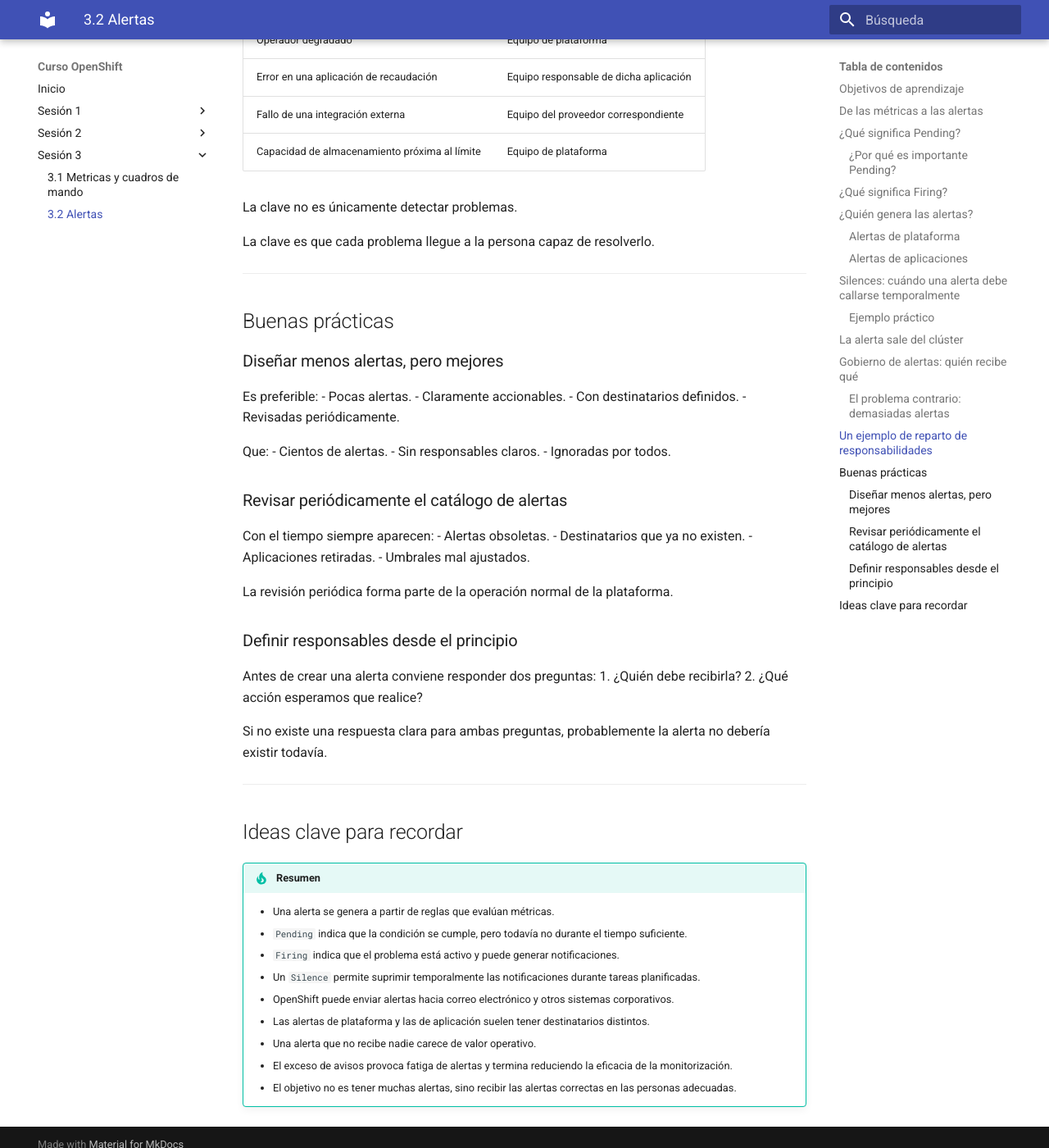
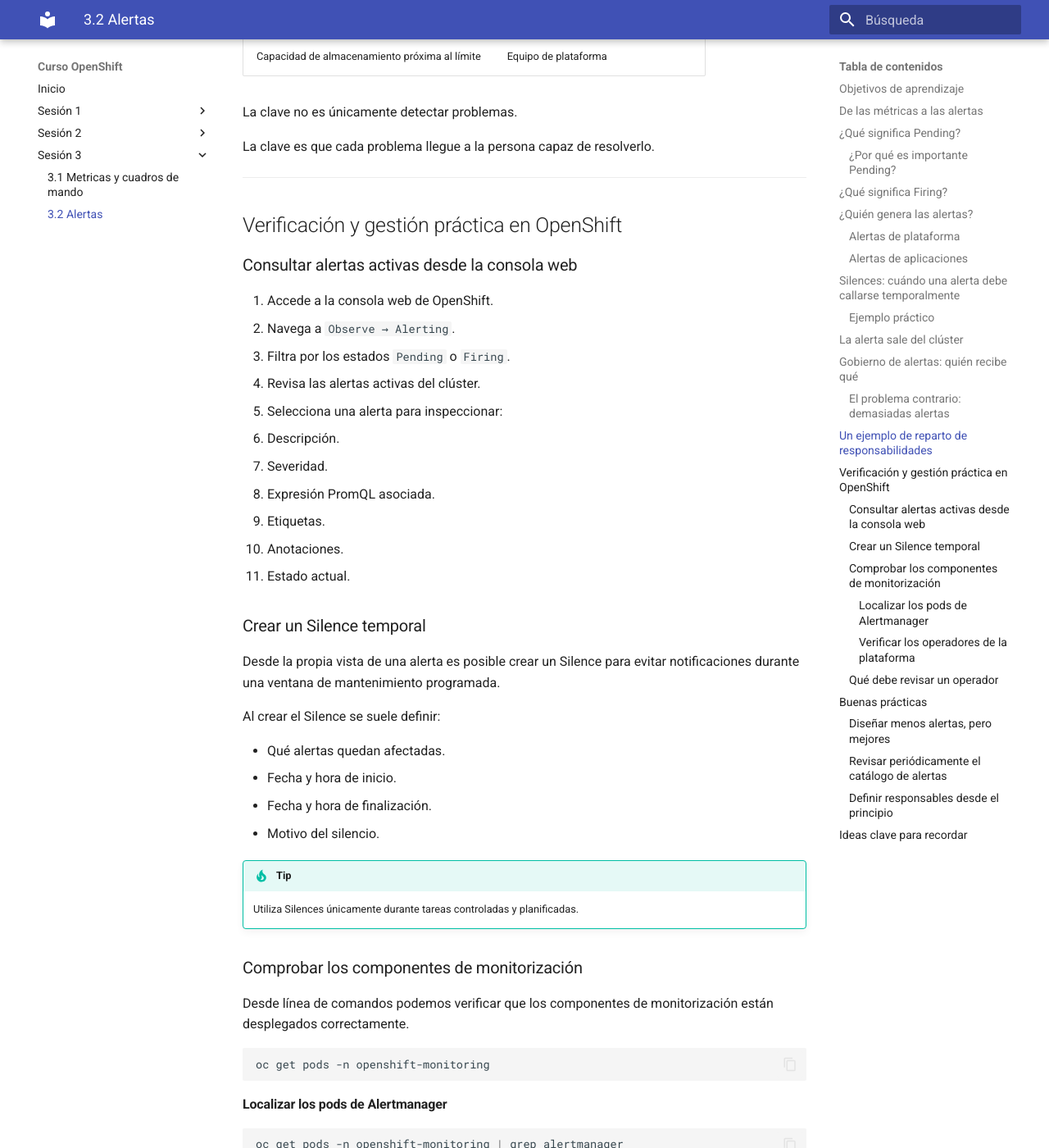
Before and after one commit to ieftraining/curso-openshift, an MkDocs documentation site: the page built from docs/sesion3/3.2 Alertas.md, in a window 1280 px wide and 1400 px high, scrolled down 9438 px. Shown: the whole window at 82% size. Built offline with MkDocs 1.6.1 and Material for MkDocs 9.7.7, drawn with Linux system fonts in a browser that asks for light colours; some of the changed text lies outside the part shown.

Commit message:
Add files via upload

````diff
--- a/docs/sesion3/3.2 Alertas.md
+++ b/docs/sesion3/3.2 Alertas.md
@@ -1,15 +1,15 @@
-# 3.2 Alertas: `pending` frente a `firing`, silences, y la alerta que sale del clúster por correo. El gobierno de quién recibe qué: una alerta que no le llega a nadie no existe, y el exceso de avisos equivale a no tener ninguno
+# 3.2 Alertas
 
 ## Objetivos de aprendizaje
 
 Al finalizar este apartado serás capaz de:
 
 - Comprender qué papel desempeñan las alertas dentro de la operación de OpenShift.
-- Diferenciar los estados `pending` y `firing`.
+- Diferenciar los estados Pending y Firing.
 - Entender por qué no toda anomalía genera inmediatamente una alerta activa.
-- Conocer qué es un `silence` y cuándo utilizarlo.
+- Conocer qué es un Silence y cuándo utilizarlo.
 - Comprender cómo salen las alertas del clúster hacia correo electrónico u otros sistemas externos.
-- Identificar los riesgos del exceso de alertas (*alert fatigue*).
+- Identificar los riesgos del exceso de alertas (alert fatigue).
 - Entender la importancia de definir quién recibe cada notificación.
 - Diferenciar una plataforma con alertas útiles de una plataforma que genera ruido constante.
 
@@ -31,8 +31,11 @@
 
 ```mermaid
 flowchart LR
-    A[Métrica] --> B[Regla de alerta]
+    A[Métrica]
+    --> B[Regla de alerta]
+
     B --> C{¿Se cumple la condición?}
+
     C -->|No| D[Sin alerta]
     C -->|Sí| E[Pending]
     E --> F[Firing]
@@ -67,28 +72,31 @@
 Si un pico de carga dura únicamente 30 segundos:
 
 - La condición se cumple.
-- La alerta entra en `Pending`.
+- La alerta entra en Pending.
 - No se envía ninguna notificación.
 
-Si la carga vuelve a la normalidad antes de los 5 minutos:
+Si la carga vuelve a la normalidad antes de esos 5 minutos:
 
 - La alerta desaparece.
-- Nunca llega a `Firing`.
+- Nunca llega a Firing.
 
 ```mermaid
 timeline
-    title Evolución de una alerta
-    00:00 : CPU normal
-    00:30 : CPU supera 90%
-    00:30 : Pending
-    03:00 : Sigue Pending
-    05:30 : Firing
-    06:00 : Notificación enviada
+    title Regla: CPU > 90% durante 5 minutos
+
+    0 min : CPU normal
+    1 min : CPU supera 90%
+    1 min : Pending
+
+    3 min : Sigue Pending
+
+    6 min : Firing
+    6 min : Alertmanager envía la notificación
 ```
 
 Este mecanismo evita generar avisos por eventos breves o fluctuaciones momentáneas.
 
-### ¿Por qué es importante `Pending`?
+### ¿Por qué es importante Pending?
 
 Porque no todos los problemas son realmente problemas.
 
@@ -99,18 +107,18 @@
 - Retrasos breves de red.
 - Reinicios planificados.
 
-Sin un periodo `Pending` previo, la plataforma terminaría enviando avisos continuamente.
+Sin un periodo Pending previo, la plataforma terminaría enviando avisos continuamente.
 
 !!! note
-    Cuanto más sensible es una alerta, más importante suele ser definir correctamente el tiempo que debe permanecer en `Pending` antes de considerarse un incidente real.
+    Cuanto más sensible es una alerta, más importante suele ser definir correctamente el tiempo que debe permanecer en Pending antes de considerarse un incidente real.
 
 ---
 
-## ¿Qué significa `Firing`?
+## ¿Qué significa Firing?
 
-Cuando la condición configurada continúa cumpliéndose durante el tiempo establecido, la alerta pasa a estado `Firing`.
+Cuando la condición configurada continúa cumpliéndose durante el tiempo establecido, la alerta pasa a estado Firing.
 
-`Firing` significa:
+Firing significa:
 
 Existe un problema activo que requiere atención.
 
@@ -118,12 +126,17 @@
 
 ```mermaid
 flowchart LR
-    A[Condición detectada] --> B[Pending]
+
+    A[Condición detectada]
+    --> B[Pending]
+
     B -->|Persiste el problema| C[Firing]
-    C --> D[Correo]
-    C --> E[Teams]
-    C --> F[Sistema ITSM]
-    C --> G[Pager]
+
+    C --> D[Alertmanager]
+
+    D --> E[Correo]
+    D --> F[Microsoft Teams]
+    D --> G[Sistema ITSM]
 ```
 
 Ejemplos habituales:
@@ -163,7 +176,9 @@
 
 ```mermaid
 flowchart LR
-    A[OpenShift] --> B[Cluster Operators] --> C[Alertas de plataforma]
+    A[OpenShift]
+    --> B[Cluster Operators]
+    --> C[Alertas de plataforma]
 ```
 
 Son responsabilidad habitual del equipo que opera la plataforma.
@@ -181,7 +196,9 @@
 
 ```mermaid
 flowchart LR
-    A[Aplicación] --> B[Métricas] --> C[Alertas de aplicación]
+    A[Aplicación]
+    --> B[Métricas]
+    --> C[Alertas de aplicación]
 ```
 
 La responsabilidad suele corresponder al equipo de desarrollo o mantenimiento de esa aplicación.
@@ -205,15 +222,17 @@
 - Paradas controladas.
 - Pruebas técnicas.
 
-Para evitar inundar a los equipos con avisos innecesarios existe el concepto de `Silence`.
+Para evitar inundar a los equipos con avisos innecesarios existe el concepto de Silence.
 
-Un `Silence` indica:
+Un Silence indica:
 
 Aunque la alerta se produzca, no envíes notificaciones durante un periodo determinado.
 
 ```mermaid
 flowchart LR
-    A[Alerta Firing] --> B{¿Existe Silence?}
+    A[Alerta Firing]
+    --> B{¿Existe Silence?}
+
     B -->|Sí| C[No notificar]
     B -->|No| D[Enviar aviso]
 ```
@@ -228,20 +247,24 @@
 - Réplicas reducidas.
 - Operador degradado.
 
-Si no configuramos un `Silence`:
+Si no configuramos un Silence:
 
 - Se enviarán numerosos correos.
 - Los operadores recibirán avisos esperados.
 - Se generará ruido innecesario.
 
-Si configuramos un `Silence`:
+Si configuramos un Silence:
 
 - Las alertas seguirán existiendo.
 - Quedarán registradas.
 - No generarán notificaciones durante la ventana autorizada.
 
 !!! warning "No utilizar Silences para ocultar problemas"
-    Un `Silence` es una medida temporal. No debe utilizarse para hacer desaparecer alertas molestas de forma permanente. Si una alerta genera demasiado ruido, normalmente el problema está en el diseño de la propia alerta.
+    Un Silence es una medida temporal.
+
+    No debe utilizarse para hacer desaparecer alertas molestas de forma permanente.
+
+    Si una alerta genera demasiado ruido, normalmente el problema está en el diseño de la propia alerta.
 
 ---
 
@@ -253,7 +276,10 @@
 
 ```mermaid
 flowchart LR
-    A[OpenShift] --> B[Alertmanager]
+
+    A[OpenShift]
+    --> B[Alertmanager]
+
     B --> C[Correo]
     B --> D[Microsoft Teams]
     B --> E[ServiceNow]
@@ -280,7 +306,9 @@
     E->>O: Notificación
 ```
 
-Desde el punto de vista operativo, éste suele ser el momento más importante del proceso: la información llega finalmente a una persona que puede actuar.
+Desde el punto de vista operativo, éste suele ser el momento más importante del proceso:
+
+La información llega finalmente a una persona que puede actuar.
 
 ---
 
@@ -313,11 +341,11 @@
 
 El resultado suele ser el mismo:
 
-- 10 alertas al día -> se revisan
-- 50 alertas al día -> se filtran
+- 10 alertas al día  -> se revisan
+- 50 alertas al día  -> se filtran
 - 200 alertas al día -> se ignoran
 
-Este fenómeno se conoce habitualmente como **fatiga de alertas** (*alert fatigue*).
+Este fenómeno se conoce habitualmente como fatiga de alertas (*alert fatigue*).
 
 Cuando los operadores reciben demasiados avisos:
 
@@ -327,7 +355,9 @@
 - Pierden confianza en el sistema.
 
 !!! warning "Principio fundamental"
-    El exceso de alertas equivale a no tener alertas. Un sistema que avisa constantemente termina siendo ignorado.
+    El exceso de alertas equivale a no tener alertas.
+
+    Un sistema que avisa constantemente termina siendo ignorado.
 
 ---
 
@@ -337,9 +367,13 @@
 
 ```mermaid
 flowchart TD
-    A[Alertas] --> B[Plataforma]
+    A[Alertas]
+
+    A --> B[Plataforma]
     A --> C[Aplicaciones]
+
     B --> D[Equipo OpenShift]
+
     C --> E[Equipo Aplicación A]
     C --> F[Equipo Aplicación B]
     C --> G[Proveedor Externo]
@@ -351,7 +385,7 @@
 | :--- | :--- |
 | Nodo caído | Equipo de plataforma |
 | Operador degradado | Equipo de plataforma |
-| Error en una aplicación de recaudación | Equipo responsable de dicha aplicación |
+| Error en una aplicación de negocio | Equipo responsable de dicha aplicación |
 | Fallo de una integración externa | Equipo del proveedor correspondiente |
 | Capacidad de almacenamiento próxima al límite | Equipo de plataforma |
 
@@ -361,17 +395,83 @@
 
 ---
 
+## Verificación y gestión práctica en OpenShift
+
+### Consultar alertas activas desde la consola web
+
+1. Accede a la consola web de OpenShift.
+2. Navega a `Observe → Alerting`.
+3. Filtra por los estados `Pending` o `Firing`.
+4. Revisa las alertas activas del clúster.
+5. Selecciona una alerta para inspeccionar:
+   - Descripción.
+   - Severidad.
+   - Expresión PromQL asociada.
+   - Etiquetas.
+   - Anotaciones.
+   - Estado actual.
+
+### Crear un Silence temporal
+
+Desde la propia vista de una alerta es posible crear un Silence para evitar notificaciones durante una ventana de mantenimiento programada.
+
+Al crear el Silence se suele definir:
+
+- Qué alertas quedan afectadas.
+- Fecha y hora de inicio.
+- Fecha y hora de finalización.
+- Motivo del silencio.
+
+!!! tip
+    Utiliza Silences únicamente durante tareas controladas y planificadas.
+
+### Comprobar los componentes de monitorización
+
+Desde línea de comandos podemos verificar que los componentes de monitorización están desplegados correctamente.
+
+```bash
+oc get pods -n openshift-monitoring
+```
+
+#### Localizar los pods de Alertmanager
+
+```bash
+oc get pods -n openshift-monitoring | grep alertmanager
+```
+
+#### Verificar los operadores de la plataforma
+
+```bash
+oc get clusteroperators
+```
+
+Un operador degradado puede ser la causa de algunas alertas visibles en la consola.
+
+### Qué debe revisar un operador
+
+Ante una alerta en estado Firing conviene comprobar:
+
+1. Qué recurso está afectado.
+2. Cuánto tiempo lleva activa.
+3. Su severidad.
+4. Qué impacto tiene sobre usuarios o aplicaciones.
+5. Quién es el responsable de resolverla.
+
+---
+
 ## Buenas prácticas
 
 ### Diseñar menos alertas, pero mejores
 
 Es preferible:
+
 - Pocas alertas.
 - Claramente accionables.
 - Con destinatarios definidos.
 - Revisadas periódicamente.
 
 Que:
+
 - Cientos de alertas.
 - Sin responsables claros.
 - Ignoradas por todos.
@@ -379,6 +479,7 @@
 ### Revisar periódicamente el catálogo de alertas
 
 Con el tiempo siempre aparecen:
+
 - Alertas obsoletas.
 - Destinatarios que ya no existen.
 - Aplicaciones retiradas.
@@ -389,6 +490,7 @@
 ### Definir responsables desde el principio
 
 Antes de crear una alerta conviene responder dos preguntas:
+
 1. ¿Quién debe recibirla?
 2. ¿Qué acción esperamos que realice?
 
@@ -400,9 +502,10 @@
 
 !!! tip "Resumen"
     - Una alerta se genera a partir de reglas que evalúan métricas.
-    - `Pending` indica que la condición se cumple, pero todavía no durante el tiempo suficiente.
-    - `Firing` indica que el problema está activo y puede generar notificaciones.
-    - Un `Silence` permite suprimir temporalmente las notificaciones durante tareas planificadas.
+    - Pending indica que la condición se cumple, pero todavía no durante el tiempo suficiente.
+    - Firing indica que el problema está activo y puede generar notificaciones.
+    - Alertmanager es el componente encargado de distribuir las notificaciones.
+    - Un Silence permite suprimir temporalmente las notificaciones durante tareas planificadas.
     - OpenShift puede enviar alertas hacia correo electrónico y otros sistemas corporativos.
     - Las alertas de plataforma y las de aplicación suelen tener destinatarios distintos.
     - Una alerta que no recibe nadie carece de valor operativo.
````
Also changed, not shown: other parts of docs/sesion3/3.2 Alertas.md (+11 -9 lines).
